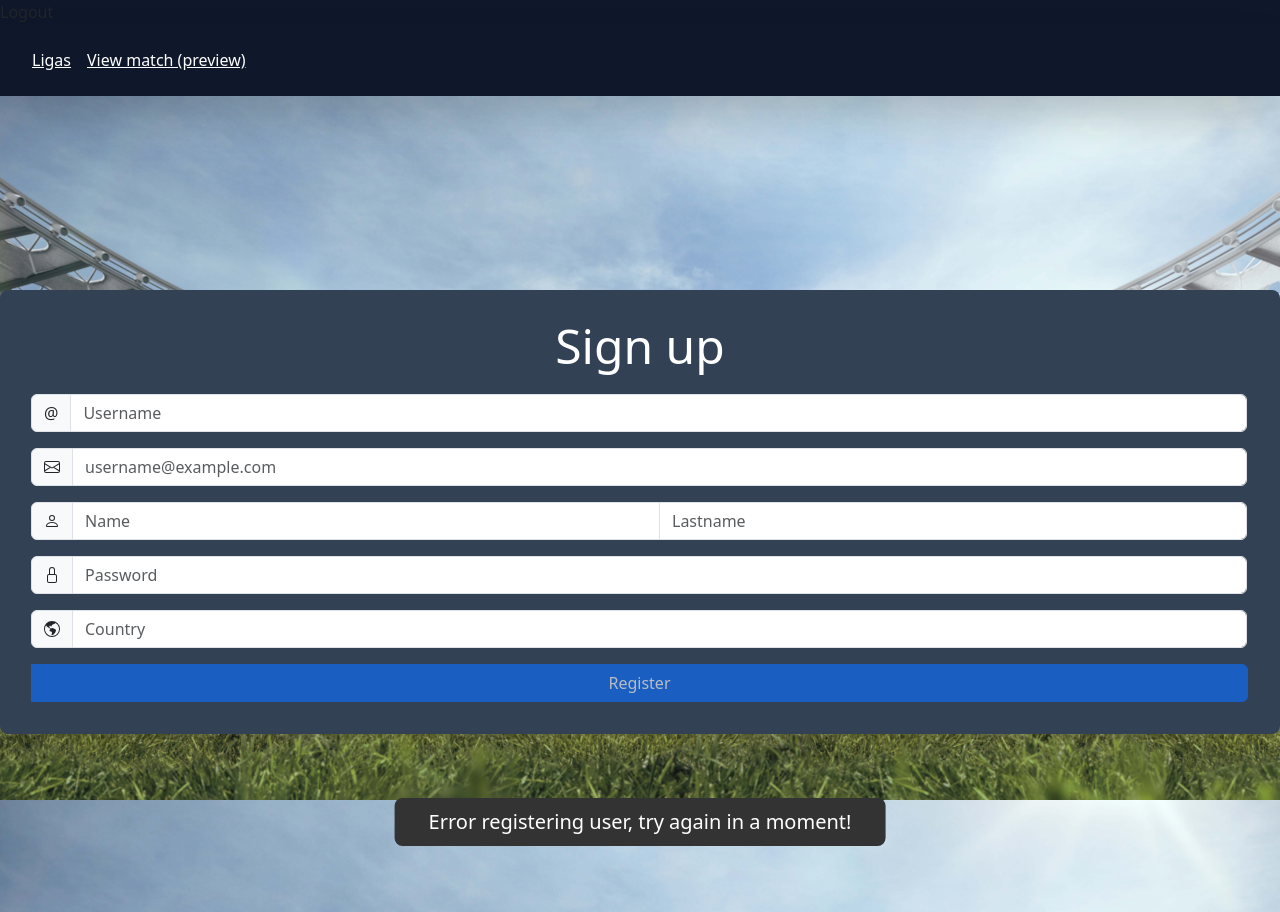
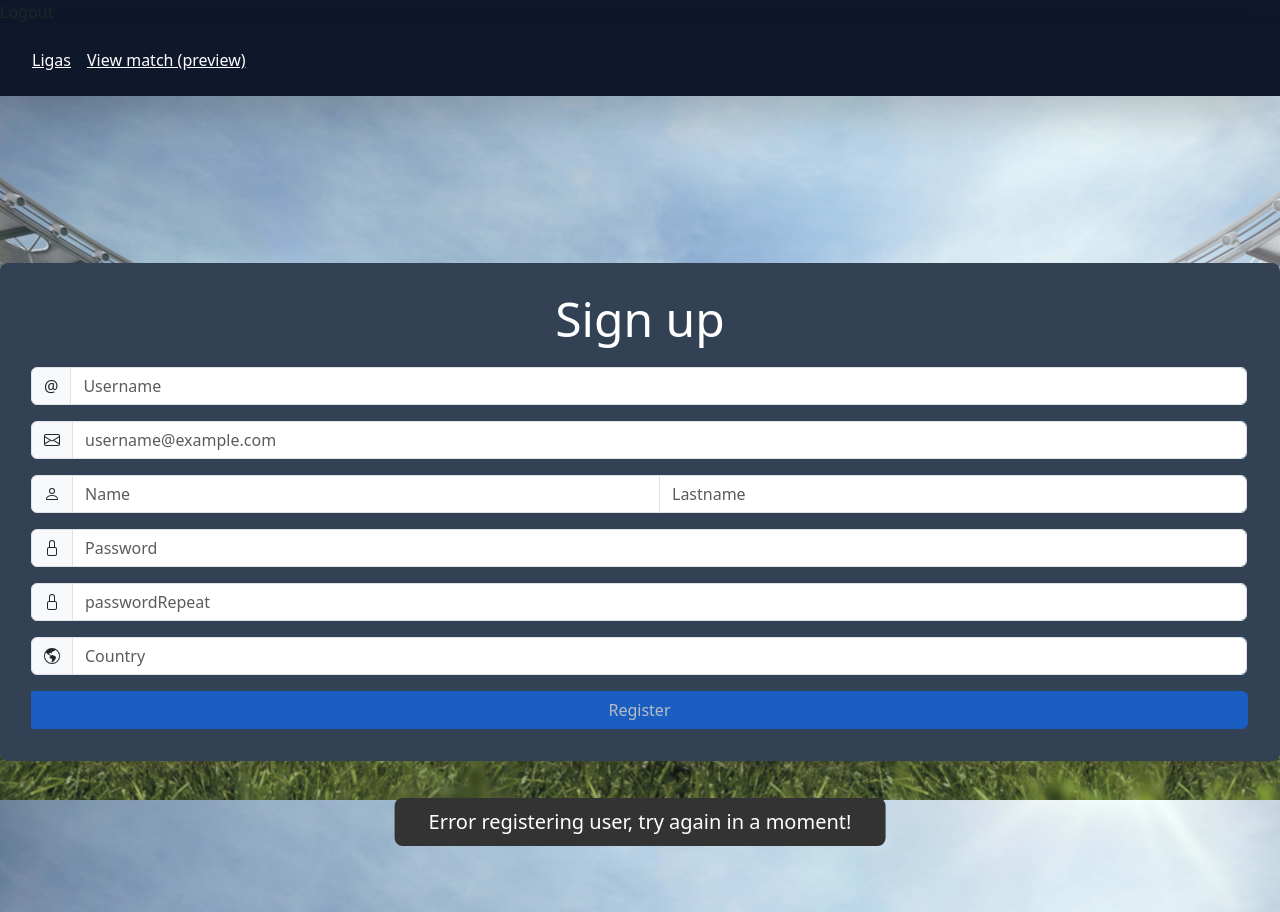
Before and after one commit to MarcosMeiller/Futbol-Mas---Tp-Final, an Angular app: page /register in a window 1280 px wide. Built offline with nearby package versions, Linux system fonts and the light colour scheme.

Commit message:
fix double password completed

```diff
--- a/src/app/components/login/login.component.css
+++ b/src/app/components/login/login.component.css
@@ -1,4 +1,3 @@
-/* login.component.css */
 * {
   box-sizing: border-box;
 }
--- a/src/app/components/login/login.component.html
+++ b/src/app/components/login/login.component.html
@@ -1,5 +1,3 @@
-<!-- login.component.html -->
-
 <div class="login">
   <form class="custom-form" method="post">
     <h1>Login</h1>
--- a/src/app/components/login/login.component.ts
+++ b/src/app/components/login/login.component.ts
@@ -1,5 +1,3 @@
-// login.component.ts
-
 import { Component } from '@angular/core';
 import { AuthService } from '../../services/auth.service';
 import { Router } from '@angular/router'
--- a/src/app/components/register-user/register-user.component.html
+++ b/src/app/components/register-user/register-user.component.html
@@ -57,6 +57,16 @@
             <input type="password" class="form-control" formControlName="password" placeholder="Password" aria-label="password" aria-describedby="basic-addon2">
         </div>
 
+        <div class="input-group mb-3">
+          <span class="input-group-text" id="basic-addon1">
+              <svg xmlns="http://www.w3.org/2000/svg" width="16" height="16" fill="currentColor" class="bi bi-lock" viewBox="0 0 16 16">
+                  <path d="M8 1a2 2 0 0 1 2 2v4H6V3a2 2 0 0 1 2-2zm3 6V3a3 3 0 0 0-6 0v4a2 2 0 0 0-2 2v5a2 2 0 0 0 2 2h6a2 2 0 0 0 2-2V9a2 2 0 0 0-2-2zM5 8h6a1 1 0 0 1 1 1v5a1 1 0 0 1-1 1H5a1 1 0 0 1-1-1V9a1 1 0 0 1 1-1z"/>
+                </svg>
+          </span>
+
+          <input type="password" class="form-control" formControlName="passwordRepeat" placeholder="passwordRepeat" aria-label="passwordRepeat" aria-describedby="basic-addon2">
+        </div>
+
 
         <div class="block" *ngIf="country?.invalid && (country?.dirty || country?.touched)">
             <app-error-msg [msg]="'Country is required'" *ngIf="country?.hasError('required')" ></app-error-msg>
--- a/src/app/components/register-user/register-user.component.ts
+++ b/src/app/components/register-user/register-user.component.ts
@@ -11,7 +11,6 @@ import { UserServiceService } from 'src/app/services/user-service.service';
   styleUrls: ['./register-user.component.css']
 })
 export class RegisterUserComponent {
-
   msg='Error registering user, try again in a moment!'
   bg=''
   showSnack ='hidden'
@@ -45,6 +44,7 @@ export class RegisterUserComponent {
         [ //Validators
           Validators.required
         ]),
+      'passwordRepeat': new FormControl('', [Validators.required]),
   })
 
   // eslint-disable-next-line @typescript-eslint/no-empty-function
@@ -55,6 +55,9 @@ export class RegisterUserComponent {
   }
   get password(){
     return this.registerForm.get('password')
+  }
+  get passwordRepeat(){
+    return this.registerForm.get('passwordRepeat')
   }
   get email(){
     return this.registerForm.get('email')
@@ -70,25 +73,30 @@ export class RegisterUserComponent {
   }
 
   registerUser(){
+    const formValues = this.registerForm.value;
     this.user.Username=this.username?.value
     this.user.Password=this.password?.value
     this.user.Email=this.email?.value
     this.user.FirstName=this.name?.value
     this.user.LastName=this.lastname?.value
     this.user.Country=this.country?.value
-    console.log(this.user)
-    this.userServices.registerUser(this.user).subscribe({
-      next: response => {
-        this.msg= 'Registered user successfully'
-        this.bg='bg-green-500'
-        this.router.navigate(['/login'])
+    if (formValues.password === formValues.passwordRepeat) {
+      this.userServices.registerUser(this.user).subscribe({
+        next: response => {
+          this.msg = 'Registered user successfully';
+          this.bg = 'bg-green-500';
+          this.router.navigate(['/login']);
+        },
+        error: response => {
+          this.msg = 'Error registering user: ' + response;
+          this.bg = 'bg-red-500';
+        }
+      });
+    } else {
+      this.msg = 'Passwords do not match, try again';
+      this.bg = 'bg-red-500';
+    }
 
-      },
-      error: response => {
-        this.msg='Error registering user, try again in a moment!'
-        this.bg='bg-red-500'
-      }
-    })
     this.showSnack='hide'
     setTimeout(()=>{
       this.showSnack='hidden'
```
